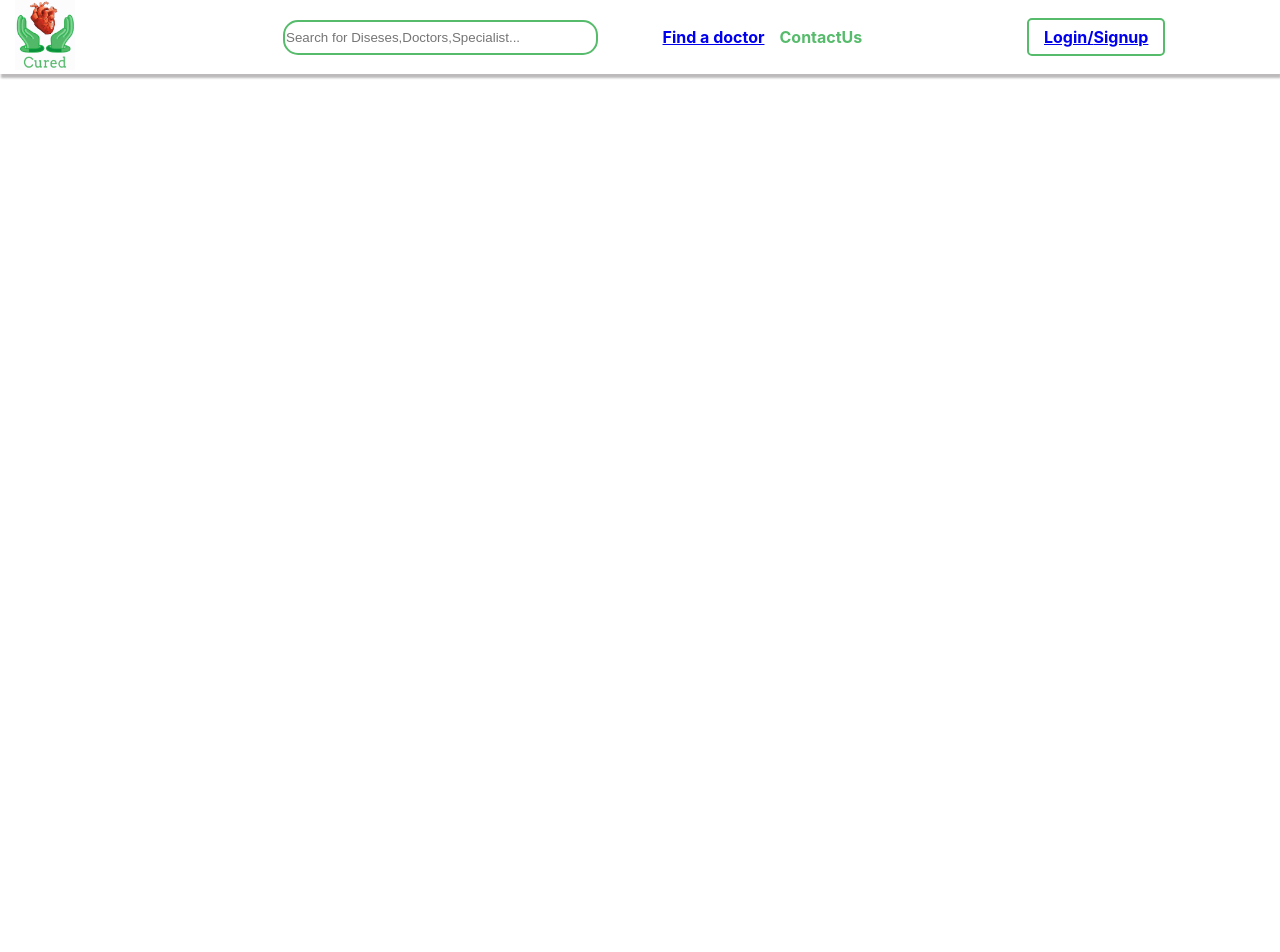
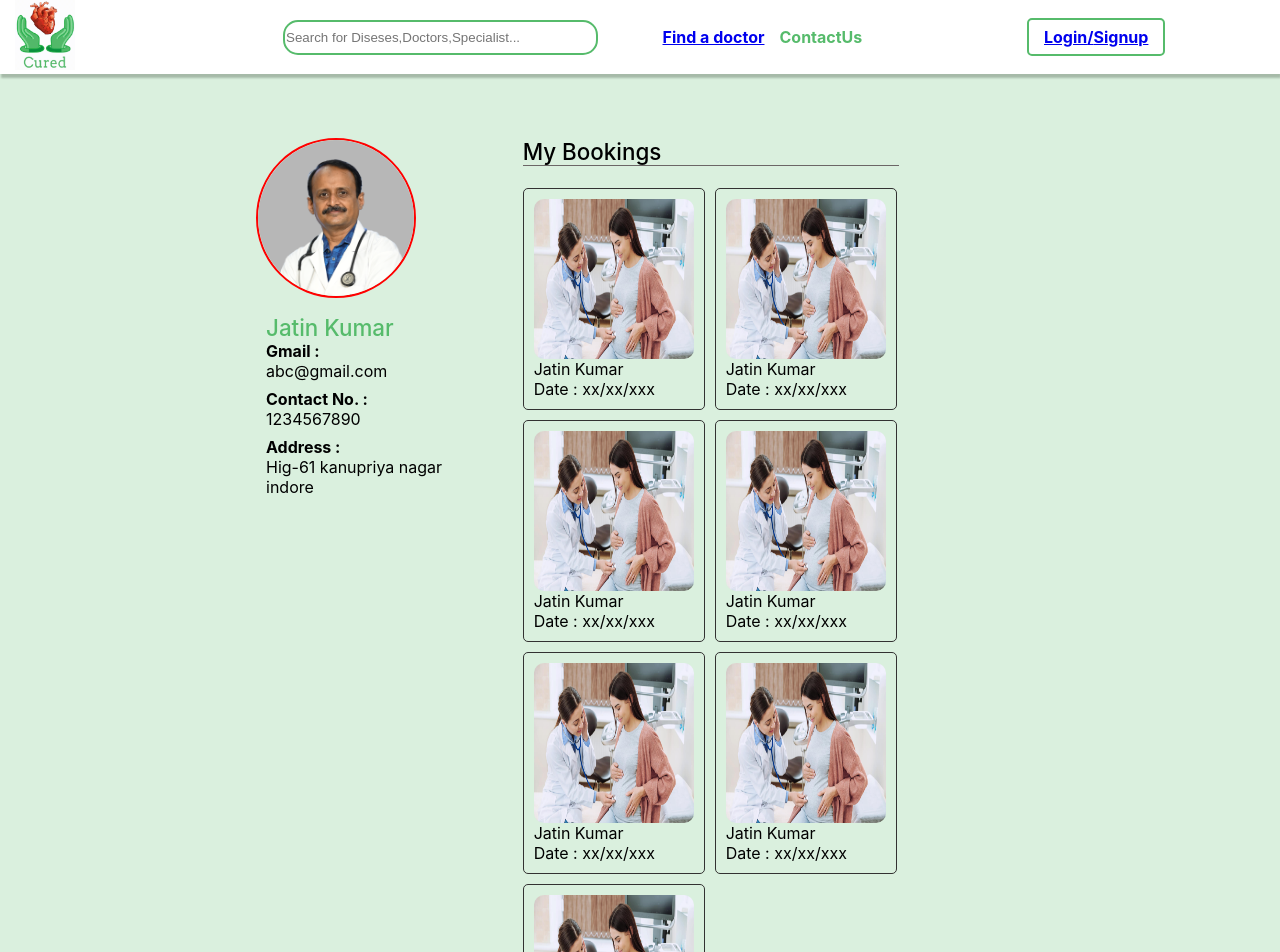
Before and after one commit to shirali-saraf/Doctors-portal-website, a React (Create React App) app: page /profile/user/1 in a window 1280 px wide. Shown: the top 952 px of the page. Before the commit the page ends 800 px from the top, so only its background shows below. Built offline with nearby package versions, Linux system fonts and the light colour scheme.

Commit message:
user page added

```diff
--- a/src/App.js
+++ b/src/App.js
@@ -6,7 +6,7 @@ import Navbar from './components/navbar/Navbar';
 import Doctors from './components/FindDoctors/Doctors';
 import Login from './components/logIn/Login';
 import Doctor_page from './components/profilePage/Doctor_page';
-
+import UserProfile from './components/profilePage/UserProfile';
 
 function App() {
   return (
@@ -18,6 +18,8 @@ function App() {
         <Route path='/findDoctors' element={<Doctors/>}/>
         <Route path='/login' element={<Login />}></Route>
         <Route path='/profile' element={<Doctor_page />}></Route>
+        <Route path='/profile/user/:id' element={<UserProfile />}></Route>
+
       </Routes>
       </BrowserRouter>
     </div>
--- a/src/components/profilePage/UserProfile.js
+++ b/src/components/profilePage/UserProfile.js
@@ -0,0 +1,97 @@
+import React from 'react'
+import './User_profile.css';
+import temp from '../images/doc1.png'
+import temp2 from '../images/Gynecologist-in-Noida 1.png'
+export default function UserProfile() {
+    return (
+        <div className='user-main-container'>
+            <div className="user-container">
+                <div className="user-side-section">
+                    {/* <p>"  -------------------------------------------------------                                                    "</p> */}
+                    <div className="user-profile">
+                        <div className="profile-image">
+                            <img src={temp} alt="User Image" />
+                        </div>
+                        <div className="profile-detail">
+                            <p className='user-name'>Jatin Kumar</p>
+                            <p className="user-details"><b>Gmail :</b><br />abc@gmail.com</p>
+                            <p className="user-details"><b>Contact No. :</b><br />1234567890</p>
+                            <p className="user-details"><b>Address :</b><br />Hig-61 kanupriya nagar indore</p>
+                        </div>
+                    </div>
+                </div>
+                <div className="user-booking-section">
+                    <div className="booking-header">
+                        <p className='mybooking'>My Bookings</p>
+                        <div className="booking-data">
+                            <div className="data-entry">
+                                <div className="profile-image-edit profile-image">
+                                    <img src={temp2} alt="doctor-image" />
+                                </div>
+                                <div className="doctor-detail">
+                                    <p className="d-name">Jatin Kumar</p>
+                                    <p>Date : xx/xx/xxx</p>
+                                </div>
+                            </div>
+                            <div className="data-entry">
+                                <div className="profile-image-edit profile-image">
+                                    <img src={temp2} alt="doctor-image" />
+                                </div>
+                                <div className="doctor-detail">
+                                    <p className="d-name">Jatin Kumar</p>
+                                    <p>Date : xx/xx/xxx</p>
+                                </div>
+                            </div>
+                            <div className="data-entry">
+                                <div className="profile-image-edit profile-image">
+                                    <img src={temp2} alt="doctor-image" />
+                                </div>
+                                <div className="doctor-detail">
+                                    <p className="d-name">Jatin Kumar</p>
+                                    <p>Date : xx/xx/xxx</p>
+                                </div>
+                            </div>
+                            <div className="data-entry">
+                                <div className="profile-image-edit profile-image">
+                                    <img src={temp2} alt="doctor-image" />
+                                </div>
+                                <div className="doctor-detail">
+                                    <p className="d-name">Jatin Kumar</p>
+                                    <p>Date : xx/xx/xxx</p>
+                                </div>
+                            </div>
+                            <div className="data-entry">
+                                <div className="profile-image-edit profile-image">
+                                    <img src={temp2} alt="doctor-image" />
+                                </div>
+                                <div className="doctor-detail">
+                                    <p className="d-name">Jatin Kumar</p>
+                                    <p>Date : xx/xx/xxx</p>
+                                </div>
+                            </div>
+                            <div className="data-entry">
+                                <div className="profile-image-edit profile-image">
+                                    <img src={temp2} alt="doctor-image" />
+                                </div>
+                                <div className="doctor-detail">
+                                    <p className="d-name">Jatin Kumar</p>
+                                    <p>Date : xx/xx/xxx</p>
+                                </div>
+                            </div>
+                            <div className="data-entry">
+                                <div className="profile-image-edit profile-image">
+                                    <img src={temp2} alt="doctor-image" />
+                                </div>
+                                <div className="doctor-detail">
+                                    <p className="d-name">Jatin Kumar</p>
+                                    <p>Date : xx/xx/xxx</p>
+                                </div>
+                            </div>
+                        </div>
+                    </div>
+                    <div className="user-bookings"></div>
+                </div>
+            </div>
+        </div>
+    )
+}
--- /dev/null
+++ b/src/components/profilePage/User_profile.css
@@ -0,0 +1,61 @@
+.user-main-container{
+    width: 100%;
+    height: auto;
+    background-color: #56bb6a38;
+    min-height: 100vh;
+}
+
+
+.profile-detail{
+    max-width: 200px;
+}
+.user-container{
+    padding: 5% 20%;
+    display: grid;
+    gap: 1rem;
+    grid-template-columns: 1fr 2fr;
+}
+.user-name{
+    font-size: 1.4rem;
+    color: #56BB6B;
+    font-weight: 500;
+    padding-left: 10px;
+}
+.user-details{
+    padding-left: 10px;
+    padding-bottom: 0.5rem;
+}
+.mybooking{
+    font-size: 1.4rem;
+    font-weight:500;
+    border-bottom: 1px solid rgb(107, 102, 102);
+    width: 75%;
+}
+.data-entry{
+    border: 1px solid rgb(51, 50, 50);
+    padding: 10px;
+    width: min-content;
+    border-radius: 5px;
+}
+.booking-data{
+    padding: 1.4rem 0;
+    display: flex;
+    gap: 10px;
+    flex-wrap: wrap;
+}
+.profile-image-edit{
+    border-radius: 10px;
+    border: transparent;
+}
+.profile-image-edit img{
+    border-radius: 10px ;
+}
+
+@media screen and (max-width:950px){
+    .user-container{
+        padding: 5% 5%;
+        display: grid;
+        gap: 1rem;
+        grid-template-columns: 1fr 2fr;
+    }
+}
```
Also changed, not shown: package.json (+8 -0 lines), 1 other file (tests, documents, lock files or other folders).
